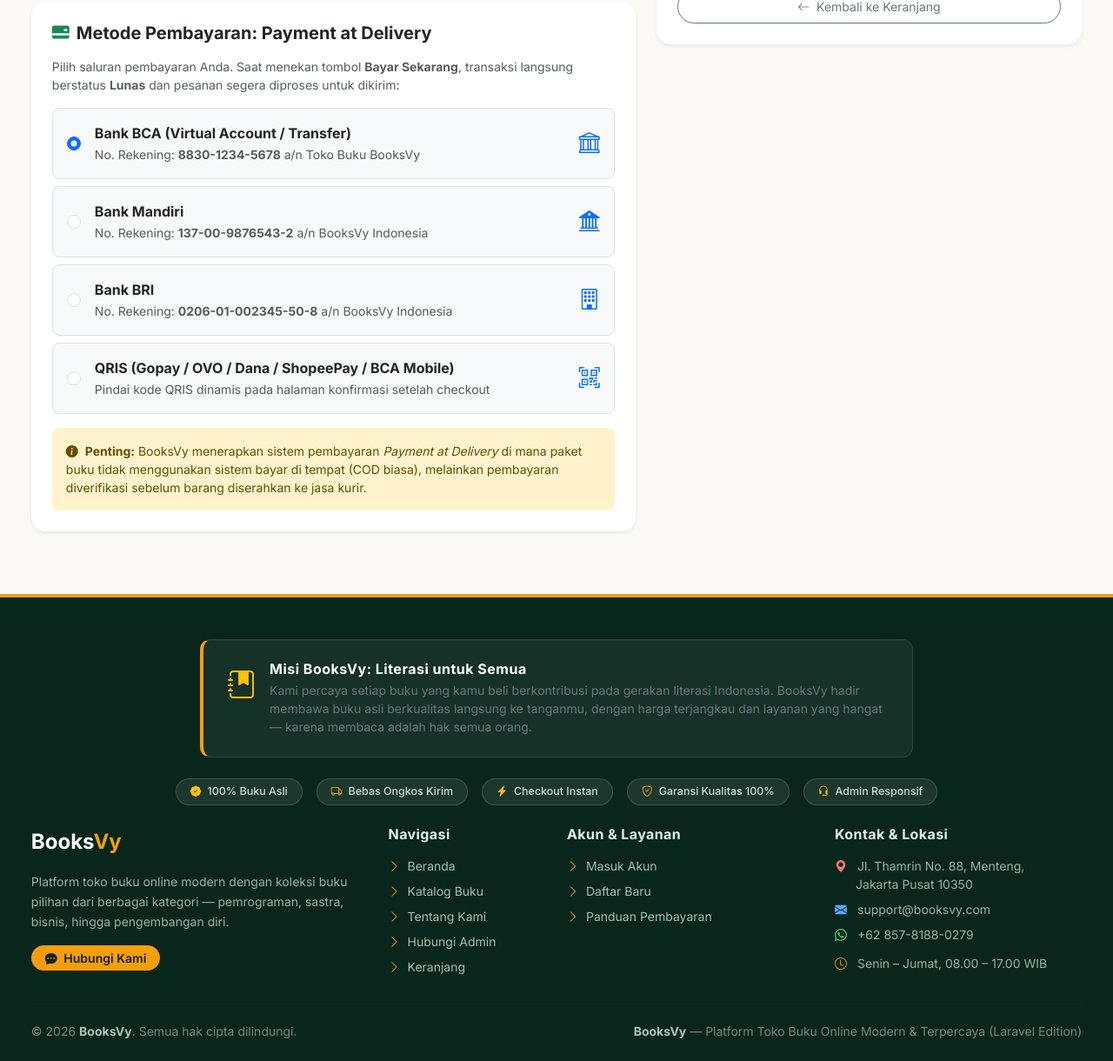
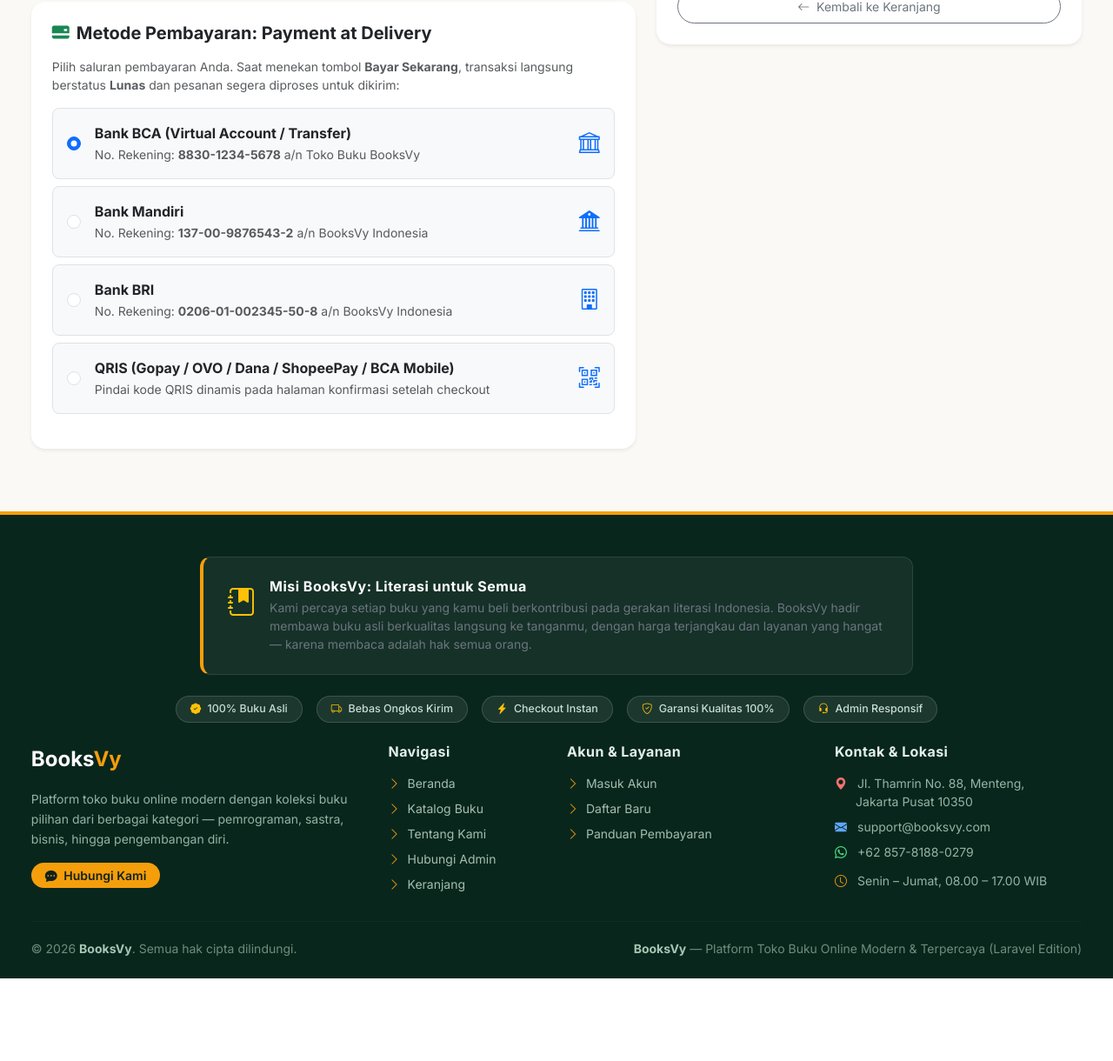
Before and after one commit to davyakbr/BooksVy, a Laravel app: template resources/views/checkout/index.blade.php in a window 1280 px wide. Shown: the part 694-1914 px from the top of the page at 87% size. After the commit the page ends 1819 px from the top, so only its background shows below. Run offline with Laravel 12, Linux system fonts and the light colour scheme; the template is opened without the code that fills it: most values are stand-ins (such as "Sample title", 1, 10 or a date in 2020); grey boxes marked "Sample" are stand-in pictures; some libraries are stand-ins or nearby versions.

Commit message:
fix: hapus box peringatan Payment at Delivery di halaman checkout

```diff
--- a/resources/views/checkout/index.blade.php
+++ b/resources/views/checkout/index.blade.php
@@ -121,11 +121,6 @@
                         <i class="bi bi-qr-code-scan fs-4 text-primary"></i>
                     </label>
                 </div>
-
-                <div class="alert alert-warning border-0 small rounded-3 mb-0">
-                    <i class="bi bi-info-circle-fill me-1"></i>
-                    <strong>Penting:</strong> BooksVy menerapkan sistem pembayaran <em>Payment at Delivery</em> di mana paket buku tidak menggunakan sistem bayar di tempat (COD biasa), melainkan pembayaran diverifikasi sebelum barang diserahkan ke jasa kurir.
-                </div>
             </div>
         </div>
 
```
